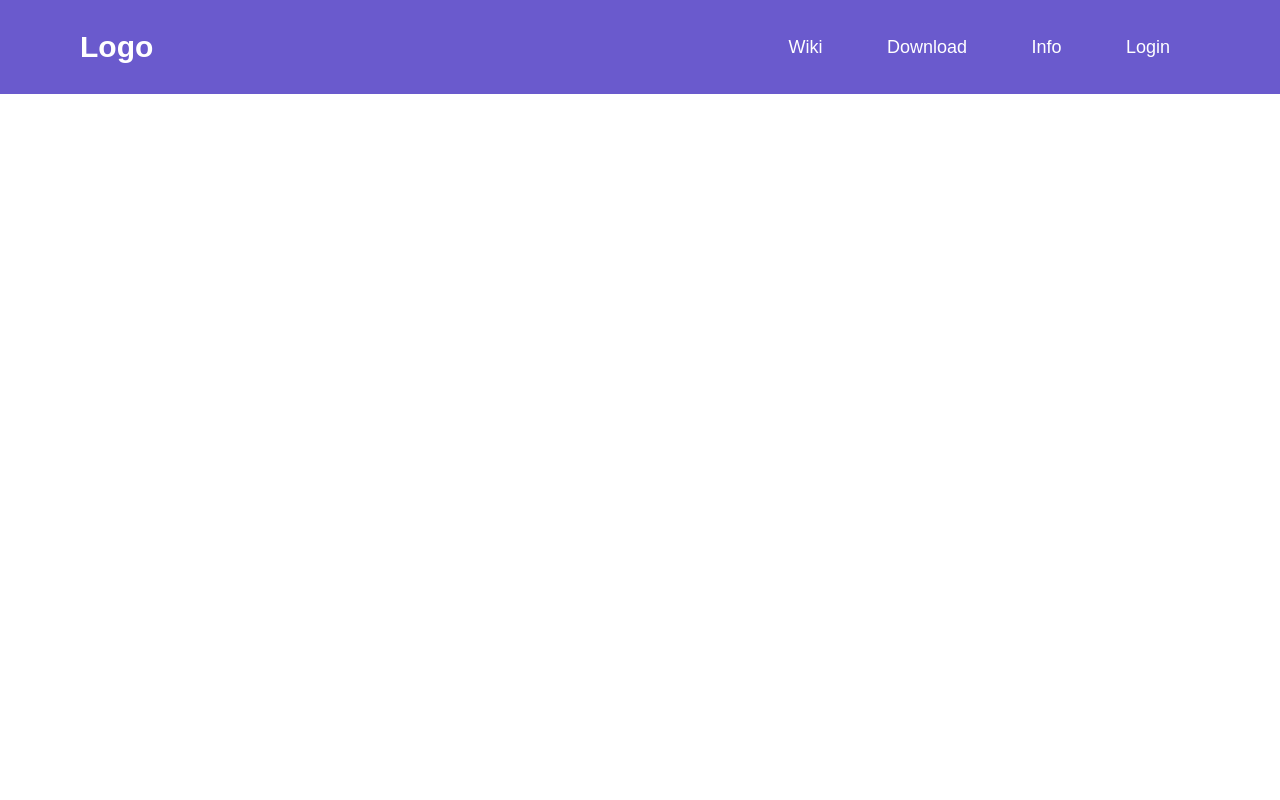
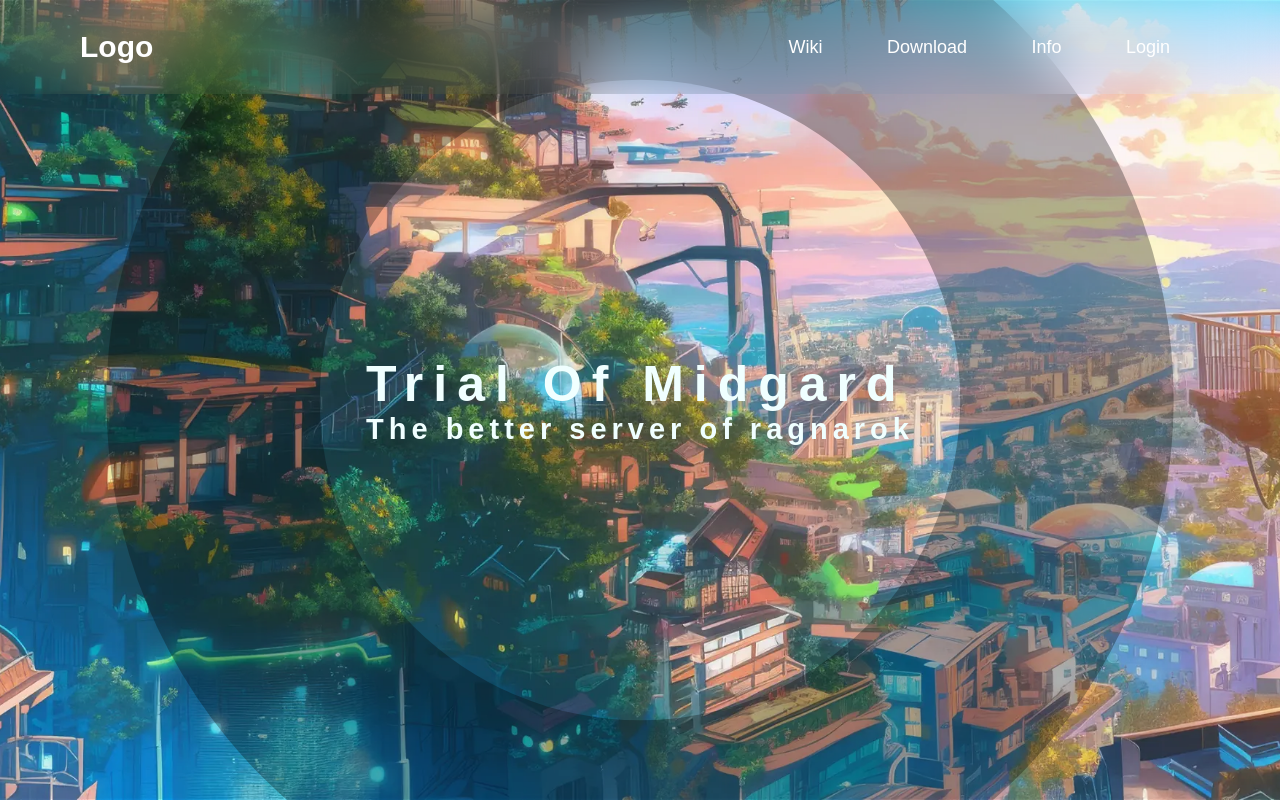
Before and after one commit to Tyrfir/TOM-WebSite, a plain HTML site: page index.html in a window 1280 px wide. Drawn offline with Linux system fonts and the light colour scheme.

Commit message:
Pagina inicial do site

```diff
--- a/css/index.css
+++ b/css/index.css
@@ -1,34 +1,97 @@
-*{
+* {
     margin: 0;
     padding: 0;
     box-sizing: border-box;
     font-family: 'Arial', sans-serif;
 }
 
-.header{
+.header {
     position: fixed;
     top: 0;
     left: 0;
     width: 100%;
     padding: 30px 80px;
-    background: slateblue;
+    background: transparent;
     display: flex;
     justify-content: space-between;
     align-items: center;
     z-index: 1000;
-
+    backdrop-filter: blur(30px);
 }
-.logo{
+.logo {
     font-size: 30px;
     color: white;
     text-decoration: none;
     font-weight: 700;
 }
 
-.navbar a{
+.navbar a {
     color: white;
     text-decoration: none;
     font-weight: 500;
     font-size: 18px;
     margin: 30px;
 }
+
+.container {
+    position: relative;
+    width: 100%;
+    height: 100vh;
+}
+
+.bg-slide,
+.bg-slide .circle,
+.bg-slide .circle img,
+.circle-darktransp {
+    position: absolute;
+    width: 100%;
+    height: 100%;
+}
+
+.bg-slide {
+    display: flex;
+    justify-content: center;
+    align-items: center;
+}
+
+.bg-slide .circle {
+    pointer-events: none;
+    user-select: none;
+    overflow: hidden;
+}
+
+.bg-slide .circle.large,
+.circle-darktransp {
+    clip-path: circle(50% at 50% 50%);
+}
+
+.bg-slide .circle.small {
+    clip-path: circle(30% at 50% 50%); /* Adjust image inside the other image background*/
+    z-index: 12;
+}
+
+.bg-slide .circle img {
+    object-fit: cover; /* Adjust image on page*/
+    transform: rotate(0deg) scale(1);
+}
+
+.circle-darktransp {
+    background: rgba(0, 0, 0, .3);
+}
+
+.bg-slide .content-text {
+    position: absolute;
+    z-index: 100;
+}
+
+.content-text .place h1 {
+    font-size: 50px;
+    letter-spacing: 10px;
+    color: azure;
+}
+
+.content-text .desk h2 {
+    font-size: 29px;
+    letter-spacing: 5px;
+    color: azure;
+}
--- a/index.html
+++ b/index.html
@@ -20,6 +20,36 @@
             <a href="#">Login</a>
         </nav>
     </header>
+
+    <div class="container">
+        <div class="bg-slide">
+            <div class="circle bg">
+                <img src="img/wallpaper-desktop-4k-1.webp" alt="wallpaper">
+            </div>
+            <div class="circle large">
+                <img src="img/wallpaper-desktop-4k-1.webp" alt="wallpaper">
+            </div>
+            <div class="circle small">
+                <img src="img/wallpaper-desktop-4k-1.webp" alt="wallpaper">
+            </div>
+
+            <div class="content-text">
+                <div class="place">
+                    <h1>Trial Of Midgard</h1>
+                </div>
+
+                <div class="desk">
+                    <h2>The better server of ragnarok</h2>
+                </div>
+            </div>
+        </div>
+
+        <div class="circle-darktransp">
+
+        </div>
+    </div>
+
+
 </body>
 
 </html>
```
